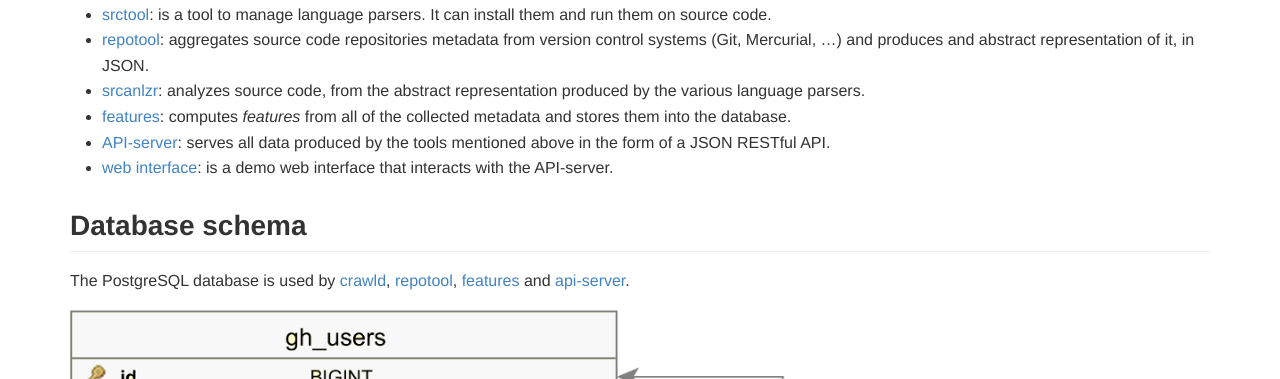
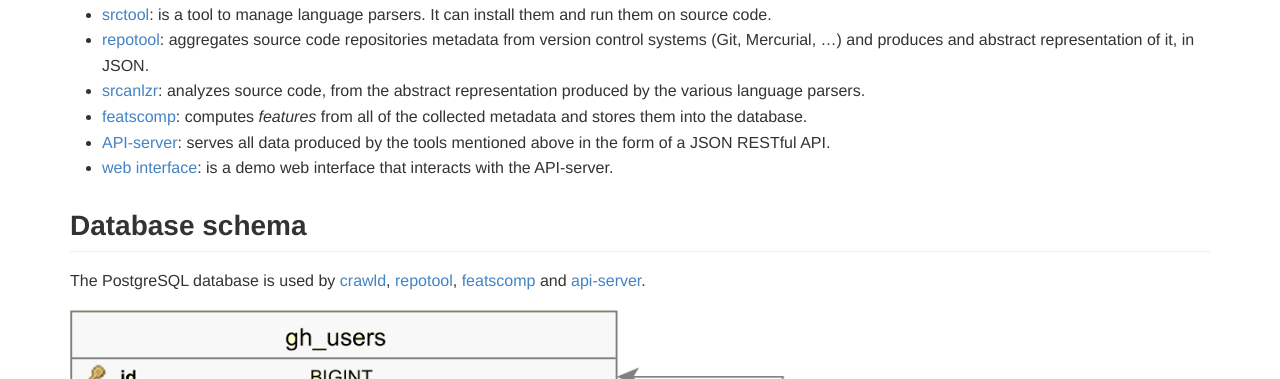
Before and after one commit to DevMine/devmine.github.io, a Jekyll site: the page built from doc/devmine.md, in a window 1280 px wide and 900 px high. Shown: the part 331-710 px from the top of the window. Built offline with Jekyll 4.4.1, drawn with Linux system fonts in a browser that asks for light colours.

Commit message:
misc: 'features' subproject renamed to 'featscomp'.

```diff
--- a/doc/devmine.md
+++ b/doc/devmine.md
@@ -29,7 +29,7 @@ several language parsers:
    representation of it, in JSON.
  * [srcanlzr][srcanlzr]: analyzes source code, from the abstract
    representation produced by the various language parsers.
- * [features][features]: computes _features_ from all of the collected
+ * [featscomp][featscomp]: computes _features_ from all of the collected
    metadata and stores them into the database.
  * [API-server][api-server]: serves all data produced by the tools mentioned
    above in the form of a JSON RESTful API.
@@ -39,13 +39,13 @@ several language parsers:
 ## Database schema
 
 The PostgreSQL database is used by [crawld][crawld], [repotool][repotool],
-[features][features] and [api-server][api-server].
+[featscomp][featscomp] and [api-server][api-server].
 
 ![Database schema](/img/db-schema.png)
 
 [api-server]: /doc/api-server "api-server documentation"
 [crawld]: /doc/crawld "crawld documentation"
-[features]: /doc/features "features"
+[featscomp]: /doc/featscomp "featscomp"
 [repotool]: /doc/repotool "repotool documentation"
 [srcanlzr]: /doc/srcanlzr "srcanlzr documentation"
 [srctool]: /doc/srctool "srctool documentation"
--- a/index.html
+++ b/index.html
@@ -74,16 +74,16 @@ title: DevMine
         </p>
     </div>
     <div class="col-md-4 column">
-        <h2>Features</h2>
+        <h2>Featscomp</h2>
         <p>
-            <code>features</code> computes <em>features</em> from source code
+            <code>featscomp</code> computes <em>features</em> from source code
             data and developers metadata. A feature in the context of the
             DevMine project is something like the proficiency of a user in a
             certain programming language or paradigm, a developer reputation on
             <a href="https://github.com">GitHub</a> and so on.
         </p>
         <p>
-            <a class="btn" href="/doc/features/">Learn more »</a>
+            <a class="btn" href="/doc/featscomp/">Learn more »</a>
         </p>
     </div>
     <div class="col-md-4 column">
```
Also changed, not shown: doc/featscomp.md (added, +10 -0 lines), doc/features.md (deleted, +0 -10 lines).
